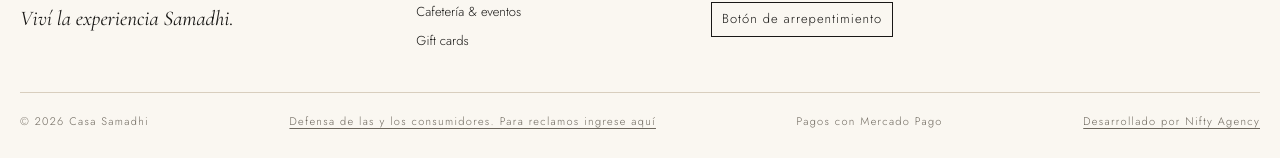
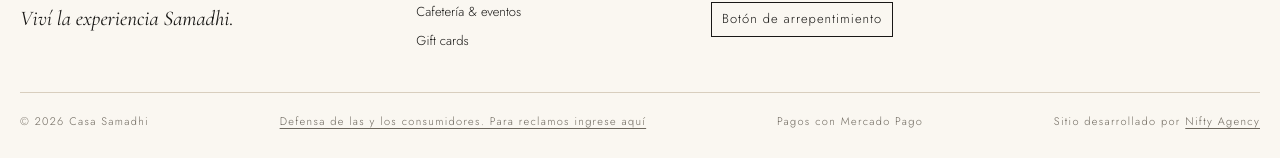
Before and after one commit to dianaponce-ai/casa-samadhi, a website: page public/index.html in a window 1280 px wide. Shown: the part 6802-6960 px from the top of the page. Drawn offline with nearby package versions, Linux system fonts and the light colour scheme; no server answers; a web font is replaced by a local one.

Commit message:
Crédito a Nifty Agency en el footer con link a su página de servicio (autoridad para SEO + GEO)
Co-Authored-By: Claude Opus 5.5 <noreply@anthropic.com>
Claude-Session: https://claude.ai/code/session_01EeSmV4LJaybJhPes8A6gRE

```diff
--- a/public/index.html
+++ b/public/index.html
@@ -194,7 +194,7 @@
       <li><button type="button" data-withdraw class="withdraw-link">Botón de arrepentimiento</button></li>
     </ul></div>
     <div><h4 class="caps">Contacto</h4><ul id="footContact"></ul></div>
-    <div class="legal"><span>© <span id="year">2026</span> Casa Samadhi</span><a href="https://www.argentina.gob.ar/produccion/defensadelconsumidor/formulario" target="_blank" rel="noopener">Defensa de las y los consumidores. Para reclamos ingrese aquí</a><span>Pagos con Mercado Pago</span><a href="https://nifty-agency.com/" target="_blank" rel="noopener">Desarrollado por Nifty Agency</a></div>
+    <div class="legal"><span>© <span id="year">2026</span> Casa Samadhi</span><a href="https://www.argentina.gob.ar/produccion/defensadelconsumidor/formulario" target="_blank" rel="noopener">Defensa de las y los consumidores. Para reclamos ingrese aquí</a><span>Pagos con Mercado Pago</span><span>Sitio desarrollado por <a href="https://nifty-agency.com/la-fabrica" target="_blank" rel="noopener" title="Nifty Agency — agencia de marketing digital y tecnología en Buenos Aires">Nifty Agency</a></span></div>
   </div>
 </footer>
 
```
